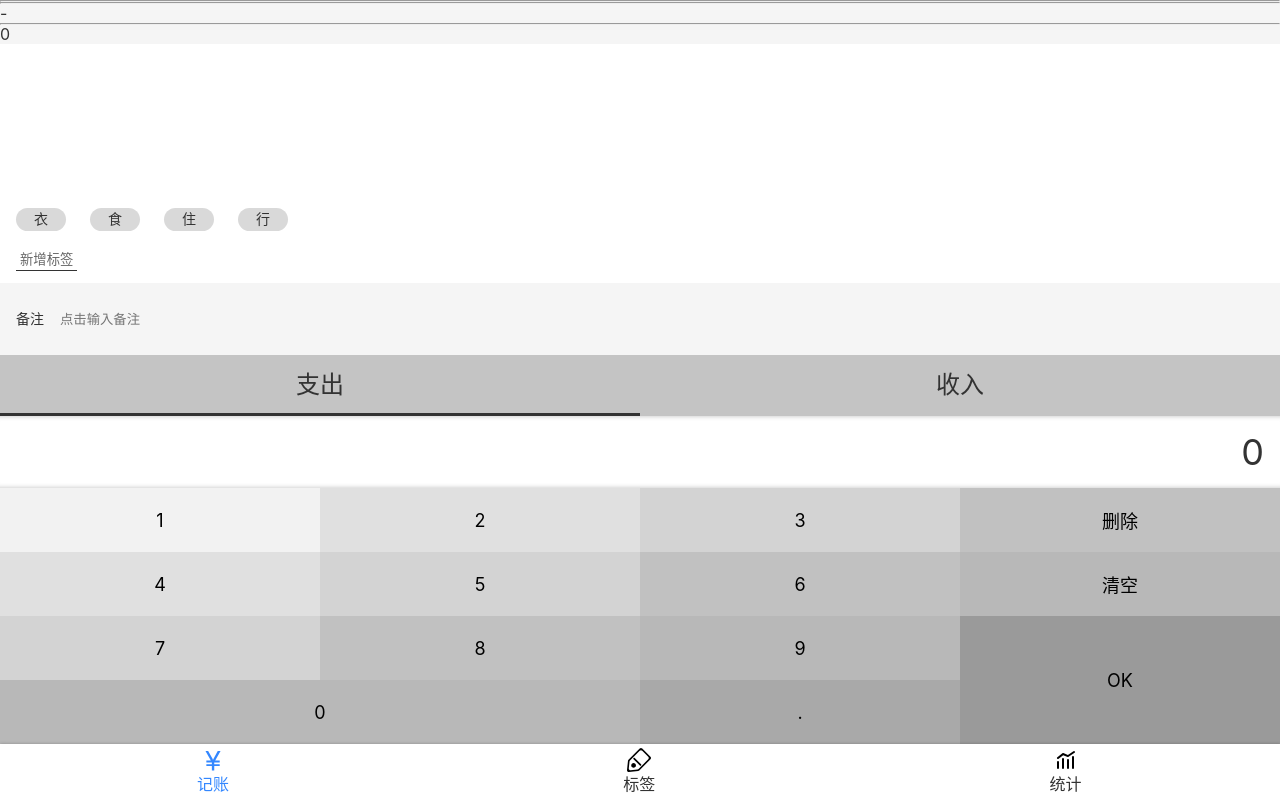
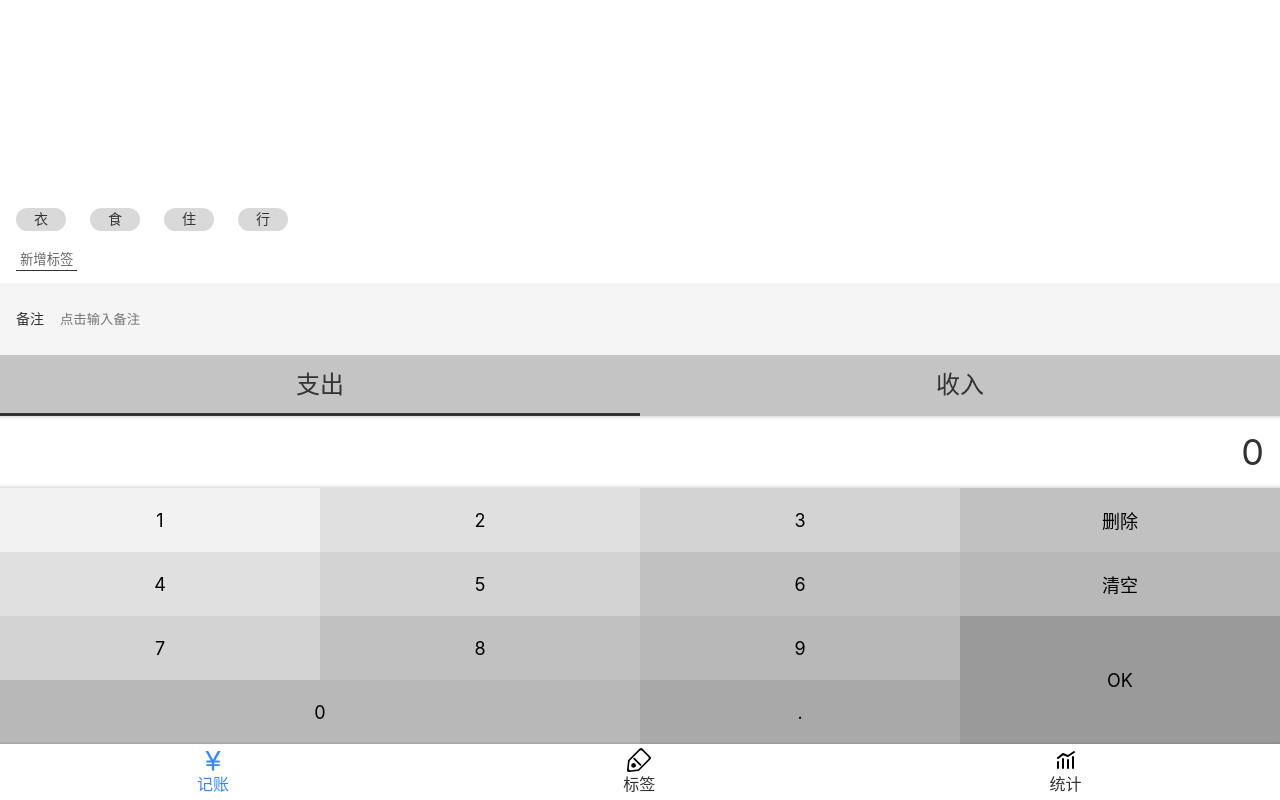
Before and after one commit to wxyhaha/ebill-2, a React app: page /#/money in a window 1280 px wide. Built offline with nearby package versions, Linux system fonts and the light colour scheme.

Commit message:
重构表单数据数据收集功能

```diff
--- a/src/views/Money.tsx
+++ b/src/views/Money.tsx
@@ -20,41 +20,22 @@
     category: '-' as Category,
     amount: 0
   });
+  const onChange=(obj:Partial<typeof selected>)=>{
+      setSelected({
+        ...selected,
+        ...obj
+      })
+  }
   return (
     <MyLayout>
-      {selected.tags.join(',')}
-      <hr/>
-      {selected.note}
-      <hr/>
-      {selected.category}
-      <hr/>
-      {selected.amount}
       <TagsSection value={selected.tags}
-                   onChange={(tags)=>setSelected({
-        ...selected,
-        tags:tags
-      })}/>
+                   onChange={tags=>onChange({tags})}/>
       <NotesSection value={selected.note}
-                    onChange={(note)=>{
-                      setSelected({
-                        ...selected,
-                        note:note
-                      })
-                    }}/>
+                    onChange={note=>onChange({note})}/>
       <CategorySection value={selected.category}
-                       onChange={(category)=>{
-                         setSelected({
-                           ...selected,
-                           category: category
-                         })
-                       }}/>
+                       onChange={category=>onChange({category})}/>
       <NumberPadSection value={selected.amount}
-                        onChange={(amount)=>{
-                          setSelected({
-                            ...selected,
-                            amount: amount
-                          })
-                        }}
+                        onChange={amount=>onChange({amount})}
                         onOk={()=>{}}
       />
     </MyLayout>
```
